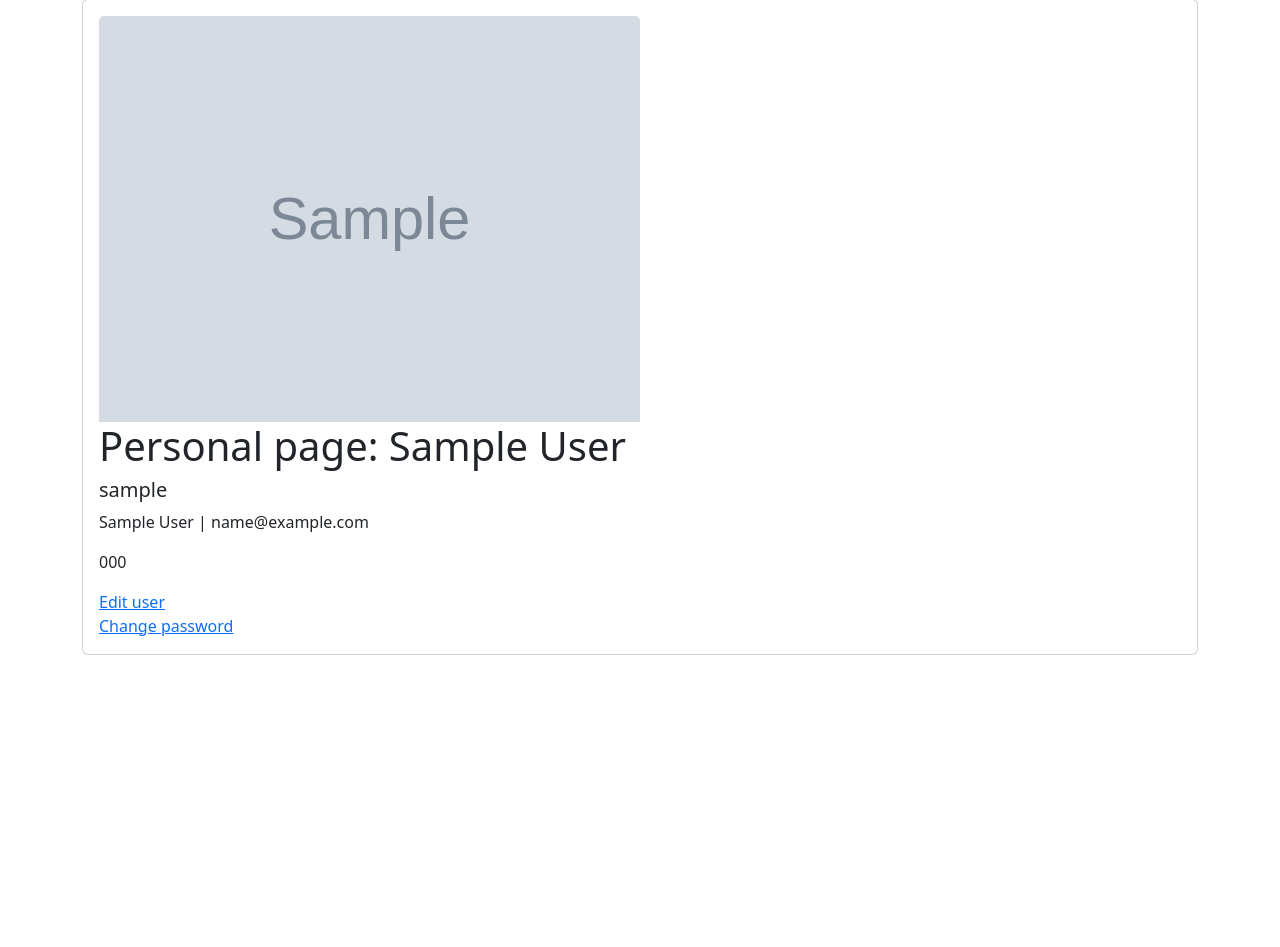
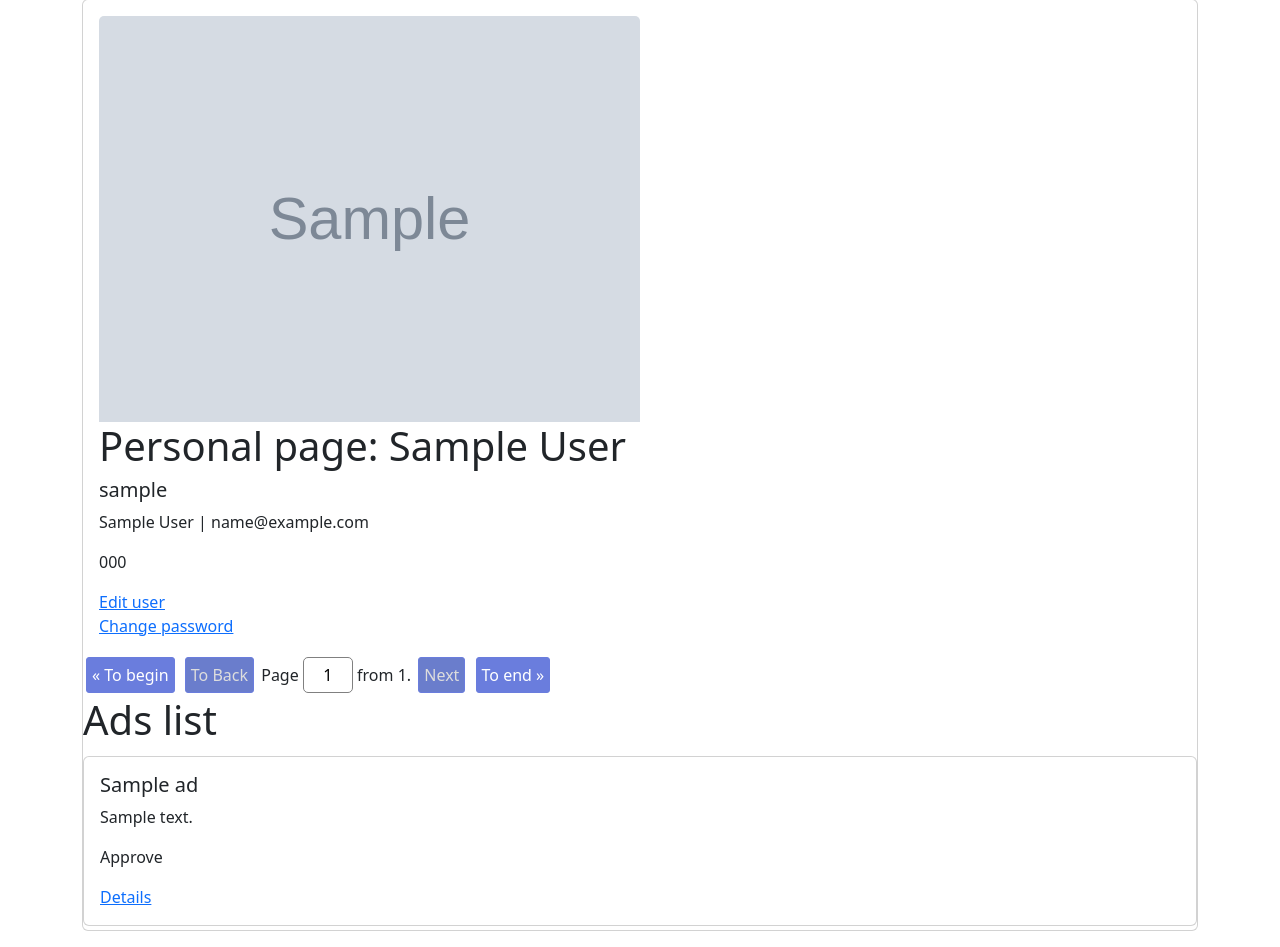
Before and after one commit to Vityaendless/bulletin_board, a Django app: page /accounts/profile/1/ in a window 1280 px wide. Shown: the part 113-1060 px from the top of the page. Before the commit the page ends 768 px from the top, so only its background shows below. Run offline with Django 5.2, Linux system fonts and the light colour scheme; a user stored in the database is signed in; tables that the repository leaves empty hold one stand-in row (values such as "Sample post"); grey boxes marked "Sample" are stand-in pictures.

Commit message:
add output ads for user

```diff
--- a/source/accounts/templates/profile.html
+++ b/source/accounts/templates/profile.html
@@ -19,6 +19,7 @@
                 <a href="{% url 'accounts:user_password_change' user_obj.pk %}" >Change password</a>
             {% endif %}
         </div>
+        {% include 'partial/ads_list.html'%}
     </div>
 {% endif %}
 {% endblock %}
--- a/source/accounts/views.py
+++ b/source/accounts/views.py
@@ -4,6 +4,8 @@ from django.contrib.auth import get_user_model, login
 from django.contrib.auth.mixins import UserPassesTestMixin
 from django.contrib.auth.views import PasswordChangeView
 from django.contrib import messages
+from django.core.paginator import Paginator
+from django.db.models import Q
 
 from .forms import MyUserCreationForm, UserChangeForm
 from webapp.helper import Message
@@ -13,6 +15,18 @@ class ProfileView(DetailView):
     model = get_user_model()
     template_name = 'profile.html'
     context_object_name = 'user_obj'
+    paginate_related_by = 10
+    paginate_related_orphans = 1
+
+    def get_context_data(self, **kwargs):
+        ads = self.object.ads.filter(Q(status='1') | Q(status='2') | Q(status='3'))
+        paginator = Paginator(ads, self.paginate_related_by, orphans=self.paginate_related_orphans)
+        page_number = self.request.GET.get('page', 1)
+        page = paginator.get_page(page_number)
+        kwargs['page_obj'] = page
+        kwargs['ads'] = page.object_list
+        kwargs['is_paginated'] = page.has_other_pages()
+        return super().get_context_data(**kwargs)
 
 
 class RegisterView(CreateView):
--- /dev/null
+++ b/source/webapp/templates/partial/ads_list.html
@@ -0,0 +1,17 @@
+<div>
+    {% include 'partial/pagination.html' %}
+</div>
+<h1>Ads list</h1>
+{% include "partial/messages.html" %}
+{% for ad in ads %}
+    <div class="card my-1">
+        <div class="card-body">
+            <h5 class="card-title">{{ ad.title }}</h5>
+            <p class="card-text">{{ ad.description }}</p>
+            <p class="card-text">{{ ad.get_status_display }}</p>
+            <a href="{% url 'webapp:ad_view' pk=ad.pk %}" class="card-link">Details</a>
+        </div>
+    </div>
+{% empty %}
+    <p>No ads</p>
+{% endfor %}
```
Also changed, not shown: source/webapp/templates/ads/index.html (+1 -17 lines).
